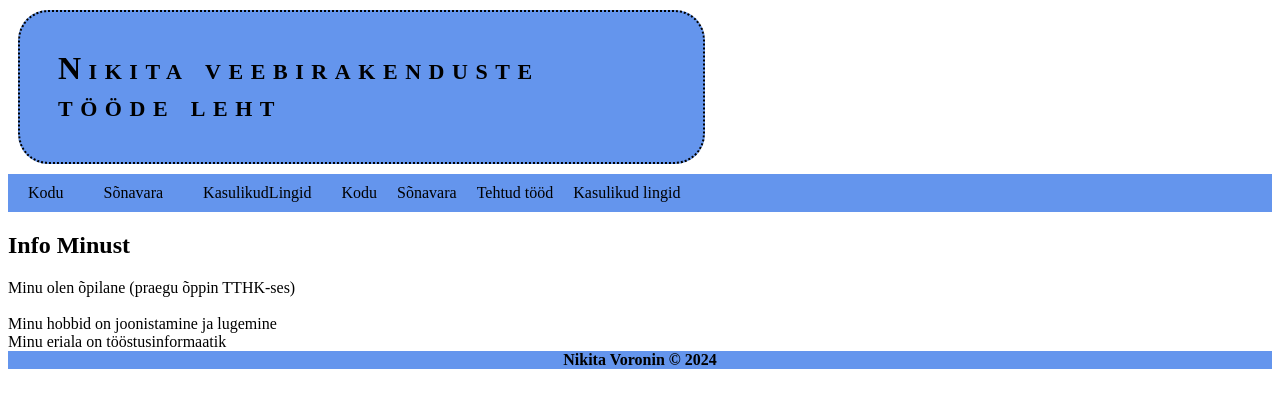
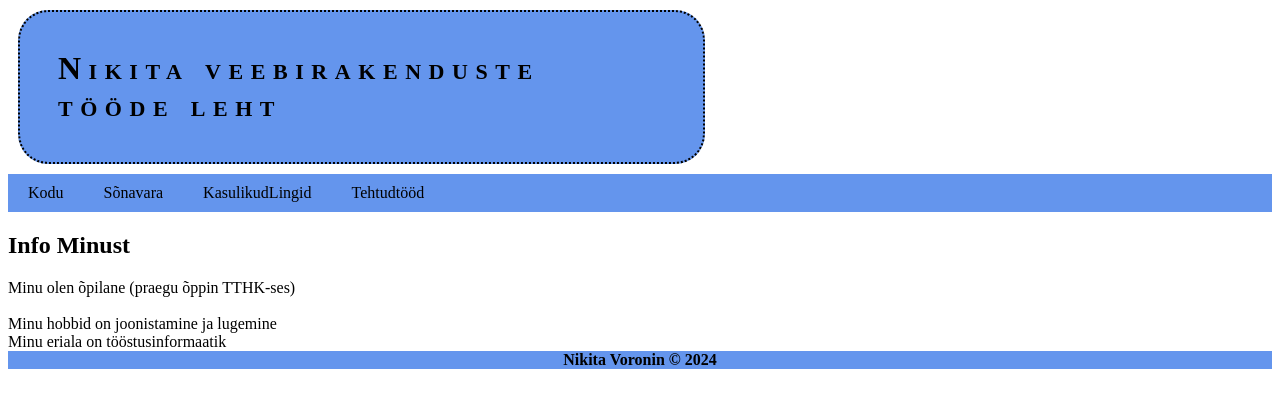
Before and after one commit to NUNGEN/NikitaVoroninRepository1, a plain HTML site: page Koduleht NV KODU.html in a window 1280 px wide. Drawn offline with Linux system fonts and the light colour scheme.

Commit message:
Update Koduleht NV KODU.html

```diff
--- a/Koduleht NV KODU.html
+++ b/Koduleht NV KODU.html
@@ -14,20 +14,18 @@
 <nav>
   <ul>
       <li>
-          <a href="KODU.html">Kodu</a>
+          <a href="koduleht.html">Kodu</a>
       </li>
       <li>
-          <a href="sjinavara">Sõnavara</a>
+          <a href="sjinavara.html">Sõnavara</a>
       </li>
       <li>
           <a href="kasutatudLingid.html">KasulikudLingid</a>
       </li>
-    <li>Kodu</li>
-    <li>Sõnavara</li>
-    <li>Tehtud tööd</li>
-    <li>Kasulikud lingid</li>
+      <li>
+          <a href="kasutatudLingid.html">Tehtudtööd</a>
+      </li>
   </ul>
-
 </nav>
 
 <main>
```
